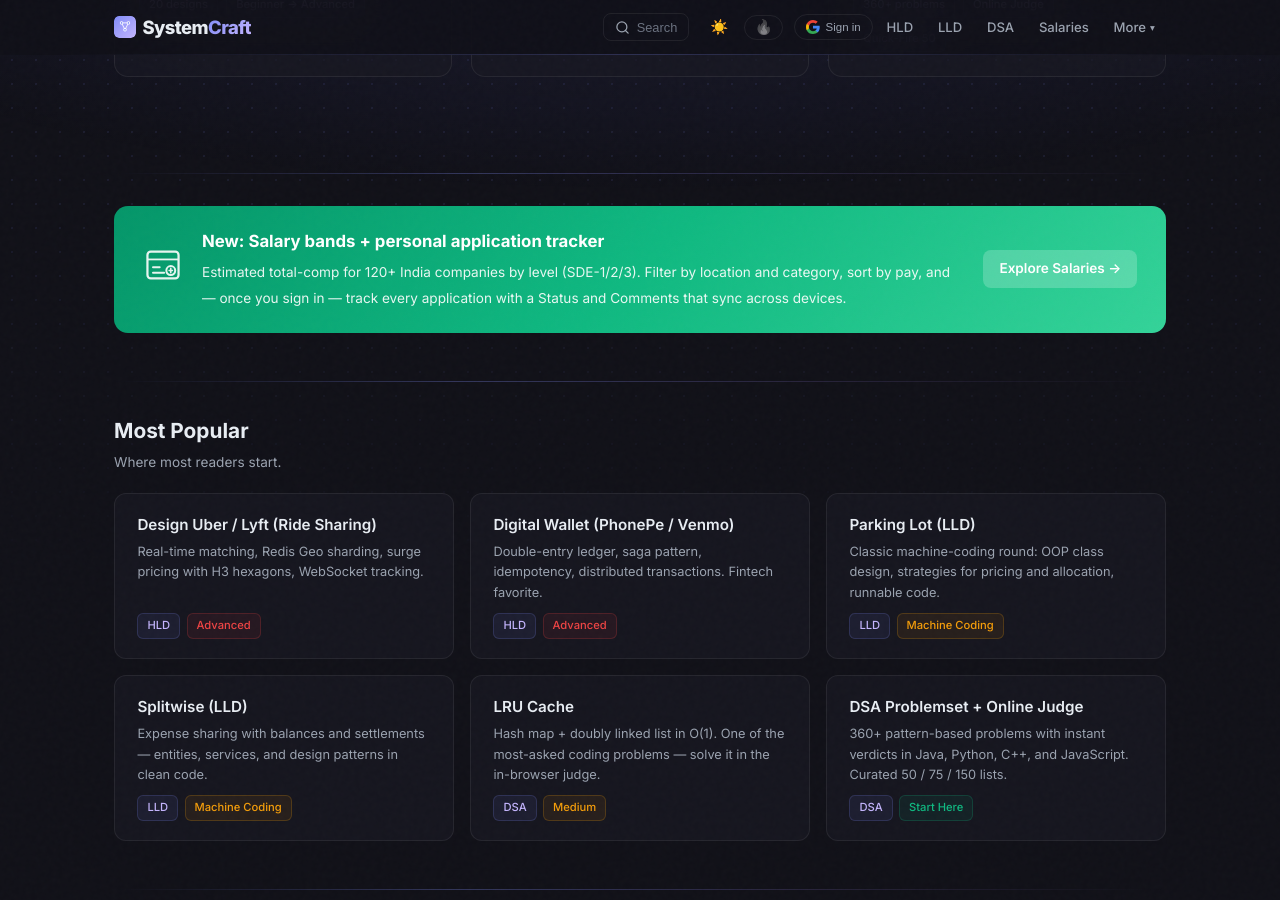
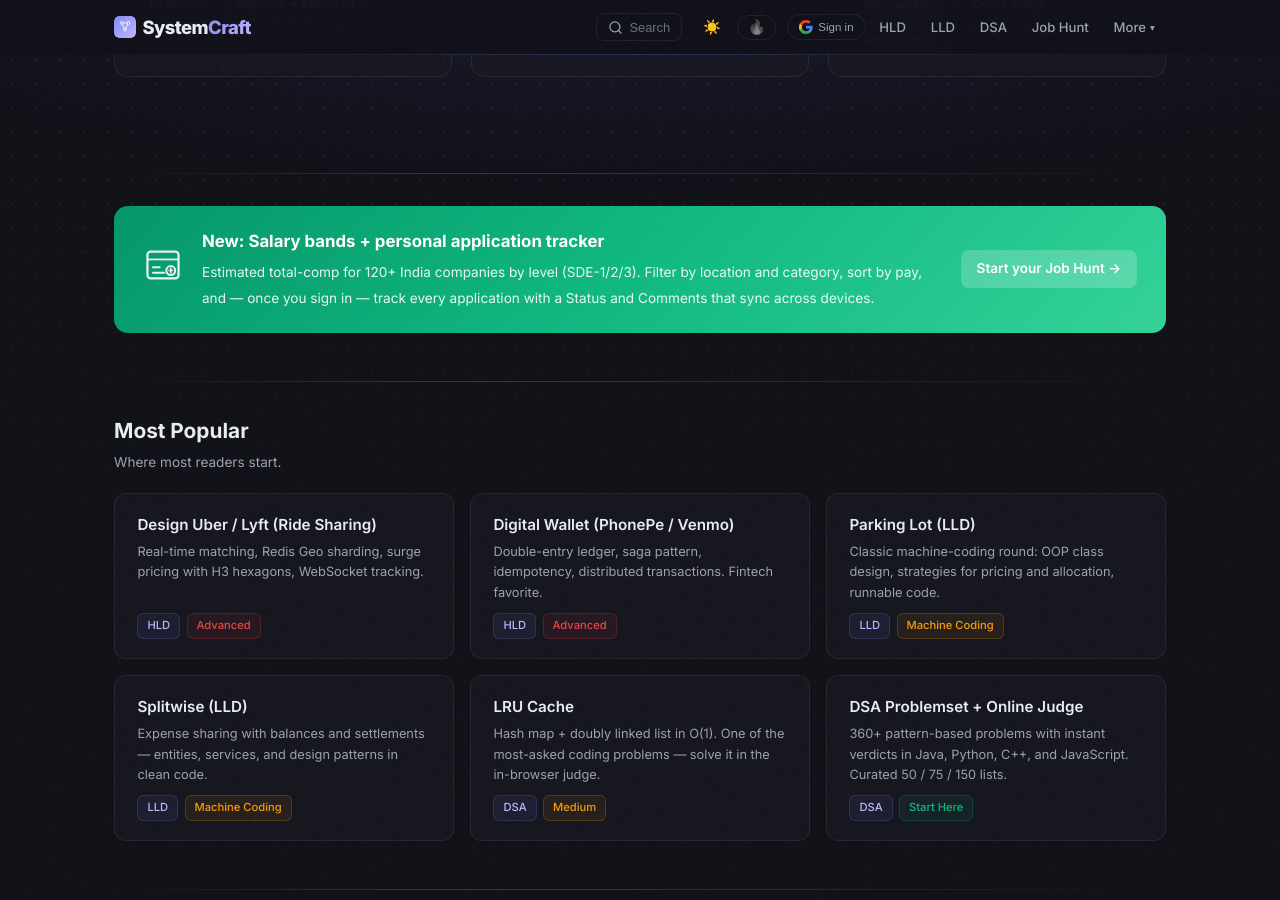
Before and after one commit to iluzn/HLD-Designs, a Jekyll site: the page built from index.html, in a window 1280 px wide and 900 px high, scrolled down 1606 px. Built offline with Jekyll 4.4.1, drawn with Linux system fonts in a browser that asks for light colours; comment, search, counter and statistics services are not loaded.

Commit message:
style(nav): rename Salaries nav item to Job Hunt

```diff
--- a/_layouts/default.html
+++ b/_layouts/default.html
@@ -305,7 +305,7 @@
                     <a href="/hld">HLD</a>
                     <a href="/lld">LLD</a>
                     <a href="/dsa">DSA</a>
-                    <a href="/target-companies/">Salaries</a>
+                    <a href="/target-companies/">Job Hunt</a>
                     <div class="nav-more"><button class="nav-more-btn" type="button">More <span class="nav-more-caret">▾</span></button><div class="nav-more-menu"><a href="/problemset">Problemset</a><a href="/companies/">Companies</a><a href="/system-design-interview-guide">SD Guide</a><a href="/about">About</a></div></div>
                 </div>
             </nav>
--- a/_layouts/lc.html
+++ b/_layouts/lc.html
@@ -232,7 +232,7 @@
                     <a href="/dsa">DSA</a>
                     <a href="/hld">HLD</a>
                     <a href="/lld">LLD</a>
-                    <a href="/target-companies/">Salaries</a>
+                    <a href="/target-companies/">Job Hunt</a>
                 </div>
             </nav>
         </div>
--- a/index.html
+++ b/index.html
@@ -250,7 +250,7 @@
                 <a href="/hld">HLD</a>
                 <a href="/lld">LLD</a>
                 <a href="/dsa">DSA</a>
-                <a href="/target-companies/">Salaries</a>
+                <a href="/target-companies/">Job Hunt</a>
                 <div class="nav-more"><button class="nav-more-btn" type="button">More <span class="nav-more-caret">▾</span></button><div class="nav-more-menu"><a href="/problemset">Problemset</a><a href="/companies/">Companies</a><a href="/system-design-interview-guide">SD Guide</a><a href="/about">About</a></div></div>
             </div>
         </nav>
@@ -354,7 +354,7 @@
             <strong>New: Salary bands + personal application tracker</strong>
             <span>Estimated total-comp for 120+ India companies by level (SDE-1/2/3). Filter by location and category, sort by pay, and — once you sign in — track every application with a Status and Comments that sync across devices.</span>
         </div>
-        <div class="concepts-banner-arrow">Explore Salaries →</div>
+        <div class="concepts-banner-arrow">Start your Job Hunt →</div>
     </a>
 </div>
 
--- a/pages/dsa.html
+++ b/pages/dsa.html
@@ -49,7 +49,7 @@
                 <a href="/hld">HLD</a>
                 <a href="/lld">LLD</a>
                 <a href="/dsa/" class="active">DSA</a>
-                <a href="/target-companies/">Salaries</a>
+                <a href="/target-companies/">Job Hunt</a>
                 <div class="nav-more"><button class="nav-more-btn" type="button">More <span class="nav-more-caret">▾</span></button><div class="nav-more-menu"><a href="/problemset">Problemset</a><a href="/profile">My Profile</a><a href="/companies/">Companies</a><a href="/system-design-interview-guide">SD Guide</a><a href="/about">About</a></div></div>
             </div>
         </nav>
--- a/pages/hld.html
+++ b/pages/hld.html
@@ -52,7 +52,7 @@
                 <a href="/hld" class="active">HLD</a>
                 <a href="/lld">LLD</a>
                 <a href="/dsa">DSA</a>
-                <a href="/target-companies/">Salaries</a>
+                <a href="/target-companies/">Job Hunt</a>
                 <div class="nav-more"><button class="nav-more-btn" type="button">More <span class="nav-more-caret">▾</span></button><div class="nav-more-menu"><a href="/problemset">Problemset</a><a href="/profile">My Profile</a><a href="/companies/">Companies</a><a href="/system-design-interview-guide">SD Guide</a><a href="/about">About</a></div></div>
             </div>
         </nav>
--- a/pages/lld.html
+++ b/pages/lld.html
@@ -49,7 +49,7 @@
                 <a href="/hld">HLD</a>
                 <a href="/lld" class="active">LLD</a>
                 <a href="/dsa">DSA</a>
-                <a href="/target-companies/">Salaries</a>
+                <a href="/target-companies/">Job Hunt</a>
                 <div class="nav-more"><button class="nav-more-btn" type="button">More <span class="nav-more-caret">▾</span></button><div class="nav-more-menu"><a href="/problemset">Problemset</a><a href="/profile">My Profile</a><a href="/companies/">Companies</a><a href="/system-design-interview-guide">SD Guide</a><a href="/about">About</a></div></div>
             </div>
         </nav>
```
